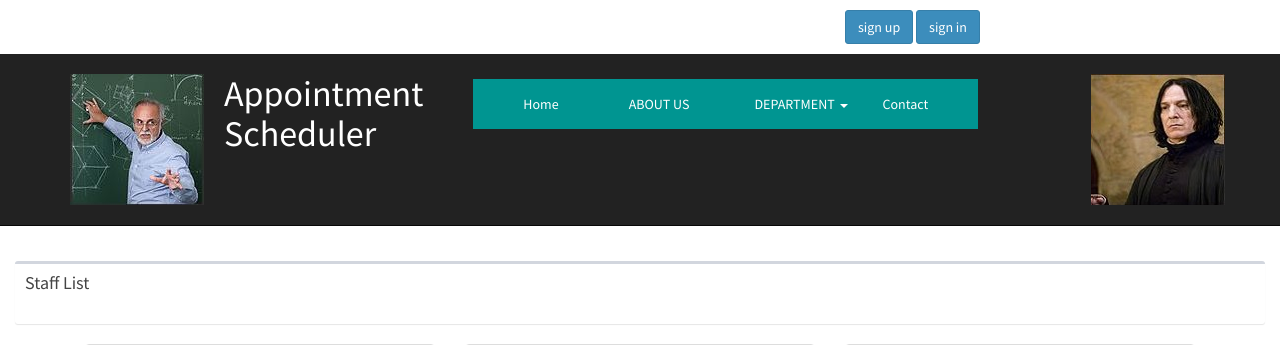
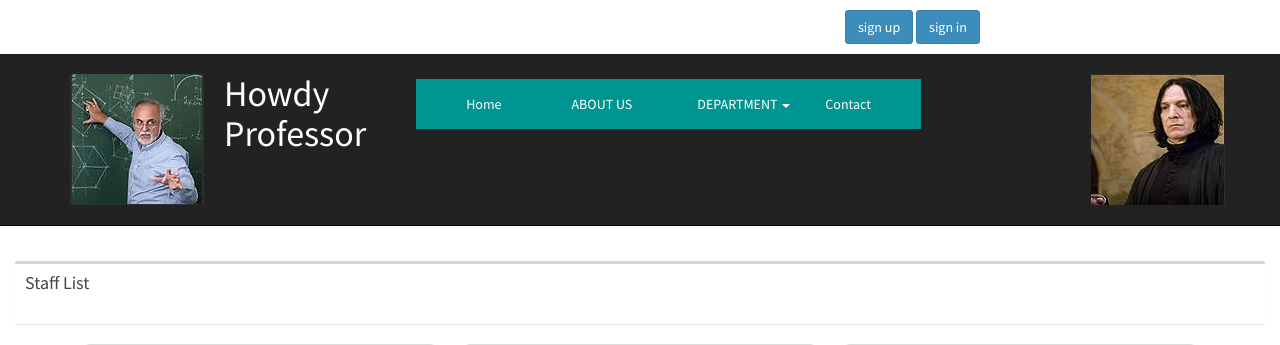
Before and after one commit to satvirgrewal/AppointmentSystem, a PHP site: page /booking.php in a window 1280 px wide. Shown: the top 345 px of the page. Run offline with PHP 8.4, Linux system fonts and the light colour scheme; data comes from the database, SQL or seed files in the repository; some libraries are stand-ins or nearby versions.

Commit message:
Update booking.php

```diff
--- a/booking.php
+++ b/booking.php
@@ -84,7 +84,7 @@ if(!isset($_SESSION['id']))
         <div class="collapse navbar-collapse" id="bs-example-navbar-collapse-1">
 			<ul class="nav navbar-nav navbar-left ">
 				<li  ><img src="pro1.jpg" class="img-responsive" alt="Chania"  style="padding-top:20px;padding-bottom:20px;"></li>
-				<li  ><h1 style="padding-left:20px;color:white;">Appointment<br/> Scheduler</h1></li>
+				<li  ><h1 style="padding-left:20px;color:white;">Howdy<br/> Professor</h1></li>
 			</ul>
             <ul class="nav navbar-nav navbar-center" style="background-color:#009591;margin-top:25px;margin-left:50px;">
       <li class="navigation fnt"><a href="index.php" style="
```
